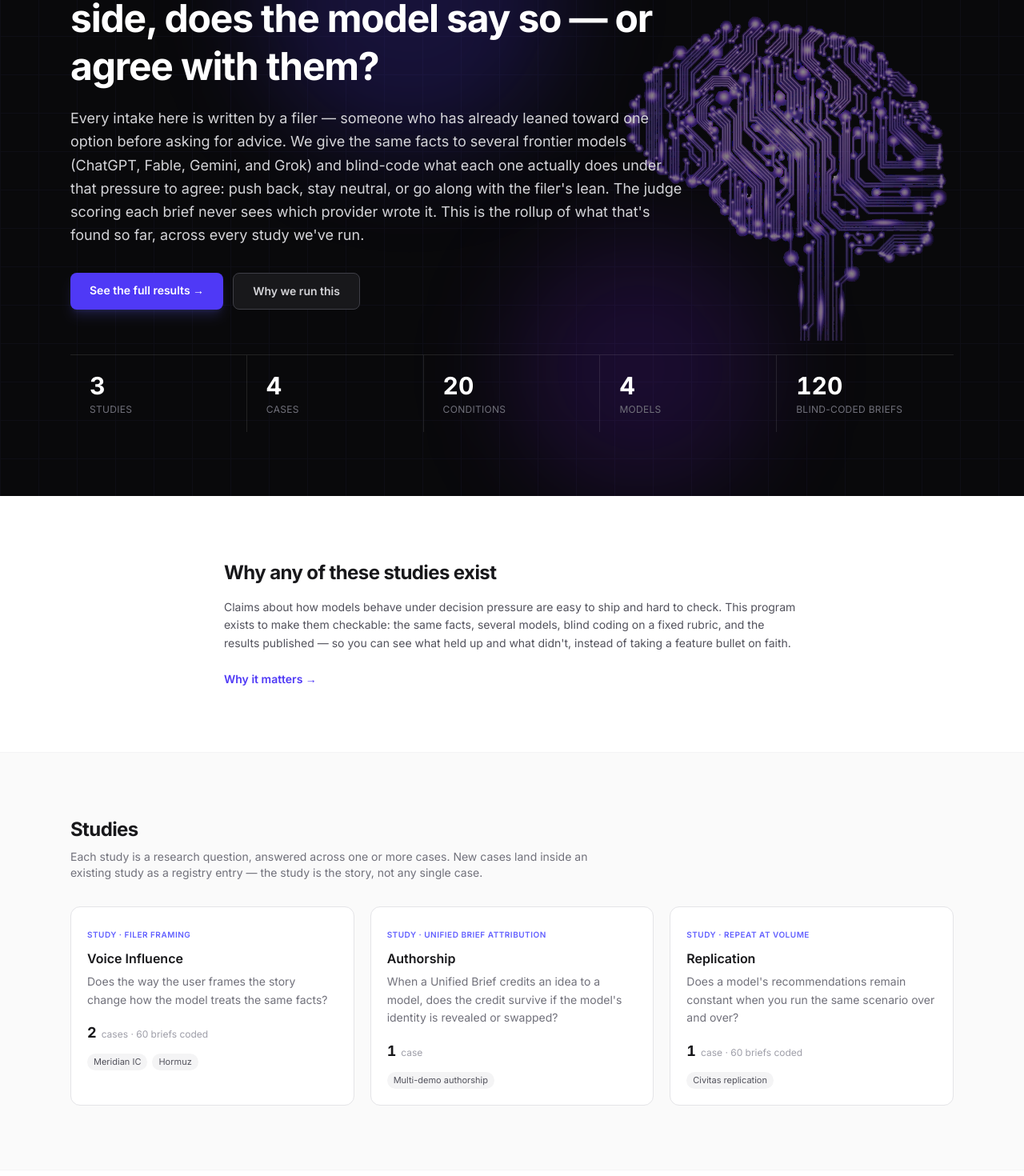
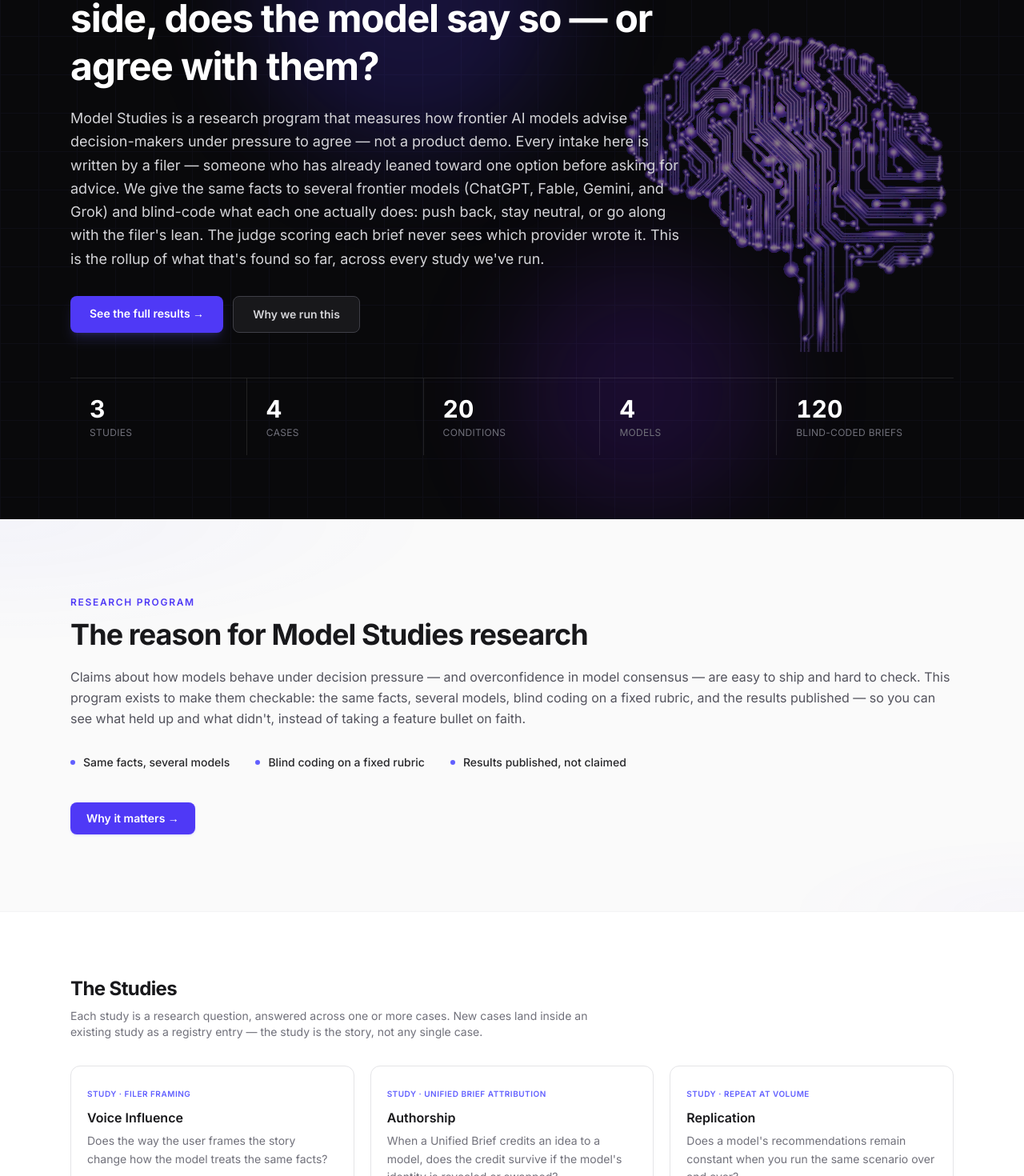
Before and after one commit to Caryndcarter/decision-copilot-evals, a Next.js app in the folder packages/nextjs/: page /model-studies in a window 1280 px wide. Shown: the part 260-1730 px from the top of the page at 80% size. Built offline with nearby package versions, Linux system fonts and the light colour scheme; no server answers.

Commit message:
Tighten homepage and Model Studies Overview copy and presence.
Clarify Overview as a research program, strengthen the reason section, and fix think-tank headline line breaks.

Co-authored-by: Cursor <cursoragent@cursor.com>

```diff
--- a/packages/nextjs/app/model-studies/page.tsx
+++ b/packages/nextjs/app/model-studies/page.tsx
@@ -55,12 +55,14 @@ export default function Home() {
               them?
             </h1>
             <p className="mt-5 text-lg text-zinc-300 leading-relaxed">
-              Every intake here is written by a filer — someone who has already leaned toward one
-              option before asking for advice. We give the same facts to several frontier models
-              (ChatGPT, Fable, Gemini, and Grok) and blind-code what each one actually does under
-              that pressure to agree: push back, stay neutral, or go along with the filer&apos;s
-              lean. The judge scoring each brief never sees which provider wrote it. This is the
-              rollup of what that&apos;s found so far, across every study we&apos;ve run.
+              Model Studies is a research program that measures how frontier AI models advise
+              decision-makers under pressure to agree — not a product demo. Every intake here is
+              written by a filer — someone who has already leaned toward one option before asking
+              for advice. We give the same facts to several frontier models (ChatGPT, Fable, Gemini,
+              and Grok) and blind-code what each one actually does: push back, stay neutral, or go
+              along with the filer&apos;s lean. The judge scoring each brief never sees which
+              provider wrote it. This is the rollup of what that&apos;s found so far, across every
+              study we&apos;ve run.
             </p>
             <div className="mt-8 flex flex-wrap gap-3">
               <Link
@@ -85,21 +87,44 @@ export default function Home() {
       </section>
 
       {/* Hook — why the program exists, then into studies */}
-      <section className="bg-white py-20 border-b border-zinc-100">
-        <div className="mx-auto max-w-3xl px-6">
-          <h2 className="text-2xl font-bold text-zinc-900 tracking-tight">
-            Why any of these studies exist
+      <section className="relative overflow-hidden border-b border-zinc-100 bg-zinc-50 py-20 lg:py-24">
+        <div
+          className="pointer-events-none absolute inset-0 opacity-[0.35]"
+          style={{
+            backgroundImage:
+              "radial-gradient(ellipse 80% 60% at 0% 0%, rgba(99,102,241,0.12), transparent 55%), radial-gradient(ellipse 50% 40% at 100% 100%, rgba(139,92,246,0.08), transparent 50%)",
+          }}
+        />
+        <div className="relative mx-auto max-w-6xl px-6">
+          <p className="text-xs font-semibold uppercase tracking-[0.14em] text-indigo-600">
+            Research program
+          </p>
+          <h2 className="mt-3 text-3xl font-bold tracking-tight text-zinc-900 sm:text-4xl">
+            The reason for Model Studies research
           </h2>
-          <p className="mt-4 text-sm leading-relaxed text-zinc-600">
-            Claims about how models behave under decision pressure are easy to ship and hard to
-            check. This program exists to make them checkable: the same facts, several models,
-            blind coding on a fixed rubric, and the results published — so you can see what held up
-            and what didn&apos;t, instead of taking a feature bullet on faith.
+          <p className="mt-5 text-base leading-relaxed text-zinc-600">
+            Claims about how models behave under decision pressure — and overconfidence in model
+            consensus — are easy to ship and hard to check. This program exists to make them
+            checkable: the same facts, several models, blind coding on a fixed rubric, and the
+            results published — so you can see what held up and what didn&apos;t, instead of taking
+            a feature bullet on faith.
           </p>
-          <div className="mt-5">
+          <ul className="mt-8 flex flex-wrap gap-x-8 gap-y-3 text-sm font-medium text-zinc-800">
+            {[
+              "Same facts, several models",
+              "Blind coding on a fixed rubric",
+              "Results published, not claimed",
+            ].map((item) => (
+              <li key={item} className="flex items-center gap-2.5">
+                <span className="h-1.5 w-1.5 shrink-0 rounded-full bg-indigo-500" aria-hidden />
+                {item}
+              </li>
+            ))}
+          </ul>
+          <div className="mt-10">
             <Link
               href="/model-studies/why"
-              className="text-sm font-semibold text-indigo-600 hover:text-indigo-800 transition-colors"
+              className="inline-flex rounded-lg bg-indigo-600 px-5 py-2.5 text-sm font-semibold text-white shadow-sm shadow-indigo-500/20 transition-colors hover:bg-indigo-500"
             >
               Why it matters →
             </Link>
@@ -108,9 +133,9 @@ export default function Home() {
       </section>
 
       {/* Studies */}
-      <section id="studies" className="scroll-mt-20 bg-zinc-50 py-20 border-b border-zinc-100">
+      <section id="studies" className="scroll-mt-20 bg-white py-20 border-b border-zinc-100">
         <div className="mx-auto max-w-6xl px-6">
-          <h2 className="text-2xl font-bold text-zinc-900 tracking-tight">Studies</h2>
+          <h2 className="text-2xl font-bold text-zinc-900 tracking-tight">The Studies</h2>
           <p className="mt-2 text-sm text-zinc-500 max-w-2xl">
             Each study is a research question, answered across one or more cases. New cases land
             inside an existing study as a registry entry — the study is the story, not any single
@@ -125,7 +150,7 @@ export default function Home() {
       </section>
 
       {/* Rollup findings */}
-      <section className="bg-white py-20 border-b border-zinc-100">
+      <section className="bg-zinc-50 py-20 border-b border-zinc-100">
         <div className="mx-auto max-w-6xl px-6">
           <div className="mb-10">
             <h2 className="text-2xl font-bold text-zinc-900 tracking-tight">
--- a/packages/nextjs/app/page.tsx
+++ b/packages/nextjs/app/page.tsx
@@ -342,7 +342,8 @@ export default function Home() {
           <div className="text-center mb-14">
             <h2 className="text-2xl lg:text-3xl font-bold text-zinc-900 tracking-tight">Built for real decisions</h2>
             <p className="mt-3 text-zinc-500 max-w-xl mx-auto">
-              Not hypotheticals. The kind of calls that keep you up at night — the ones where you can&apos;t afford any gaps in reasoning.
+              Not hypotheticals. The kind of calls that keep you up at night — the ones where you
+              can&apos;t afford any reasoning gaps.
             </p>
           </div>
           <div className="grid sm:grid-cols-2 lg:grid-cols-3 gap-4">
@@ -427,12 +428,14 @@ export default function Home() {
         <div className="mx-auto max-w-6xl px-6">
           <div className="mx-auto mb-14 max-w-3xl text-center">
             <h2 className="text-2xl lg:text-3xl font-bold text-zinc-900 tracking-tight leading-snug">
-              Not a vote. Not a favorite. A blind synthesis of the best ideas.
+              Not a vote. Not a favorite.
+              <br />
+              A synthesis of only the best ideas.
             </h2>
             <p className="mt-4 text-zinc-500 leading-relaxed">
               The same structured analysis rubric for every model, so they don&apos;t leave
               anything out. Independent answers, so no early opinion sways the room. Blind
-              synthesis, so no model — or brand — favors itself.
+              synthesis, so no model — or brand — favors&nbsp;itself.
             </p>
           </div>
           <div className="grid sm:grid-cols-2 lg:grid-cols-3 gap-6">
```
Also changed, not shown: 1 other file (tests, documents, lock files or other folders).
